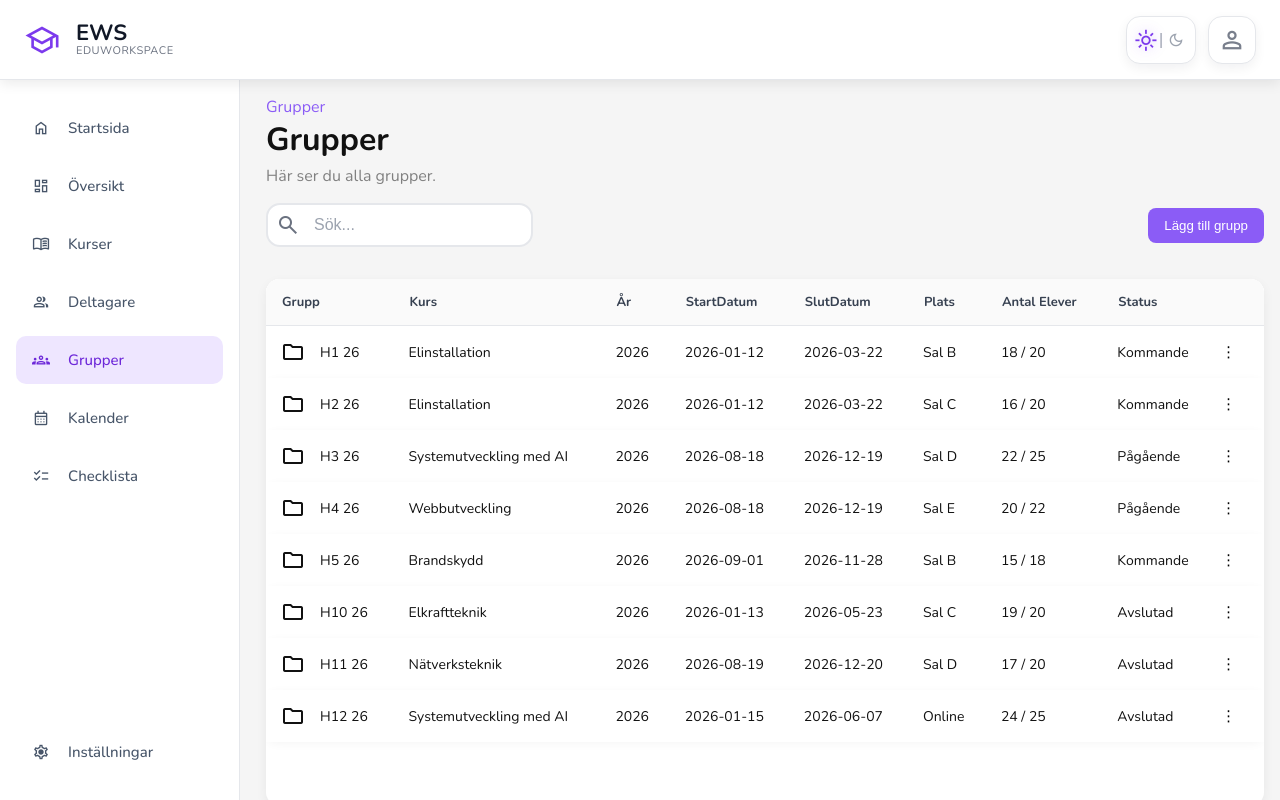
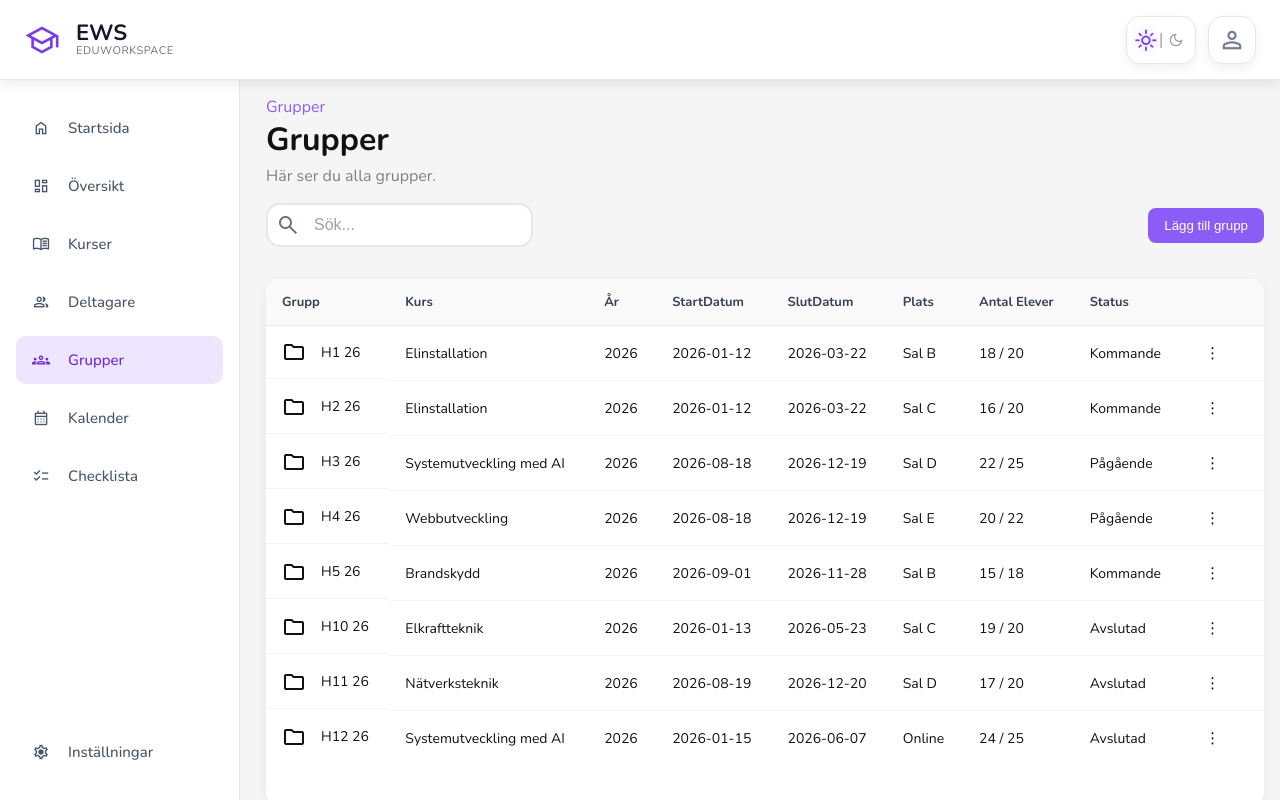
Before and after one commit to Brian-Bridgeman/Eduworkspace, an Angular app in the folder Client/: page /groups in a window 1280 px wide. Built offline with nearby package versions, Linux system fonts and the light colour scheme.

Commit message:
Add more style to tables and rows

```diff
--- a/Client/src/styles.css
+++ b/Client/src/styles.css
@@ -65,20 +65,28 @@ table thead th {
   color: #374151;
 }
 
+
 tbody tr {
   background: white;
-  border-radius: 10px;
-  box-shadow: 0 2px 10px rgba(0, 0, 0, 0.04);
+  transition: background-color 0.2s ease;
 }
 
 tbody td {
-  padding: 14px 15px;
+  padding: 14px 16px;
   font-size: 14px;
+  border-bottom: 1px solid #f3f4f6;
+}
+
+tbody tr:hover {
+  background: #faf5ff;
+}
+
+tbody tr:last-child td {
+  border-bottom: none;
 }
 
 .actions-column {
   width: 1px;
-  padding: 0;
   text-align: left;
 
 }
@@ -88,7 +96,7 @@ tbody td {
 }
 
 .clickable-row:hover {
-  background-color: #f5f5f5;
+  background-color: #faf5ff;
 }
 
 /* Media quarys för mobil*/
```
